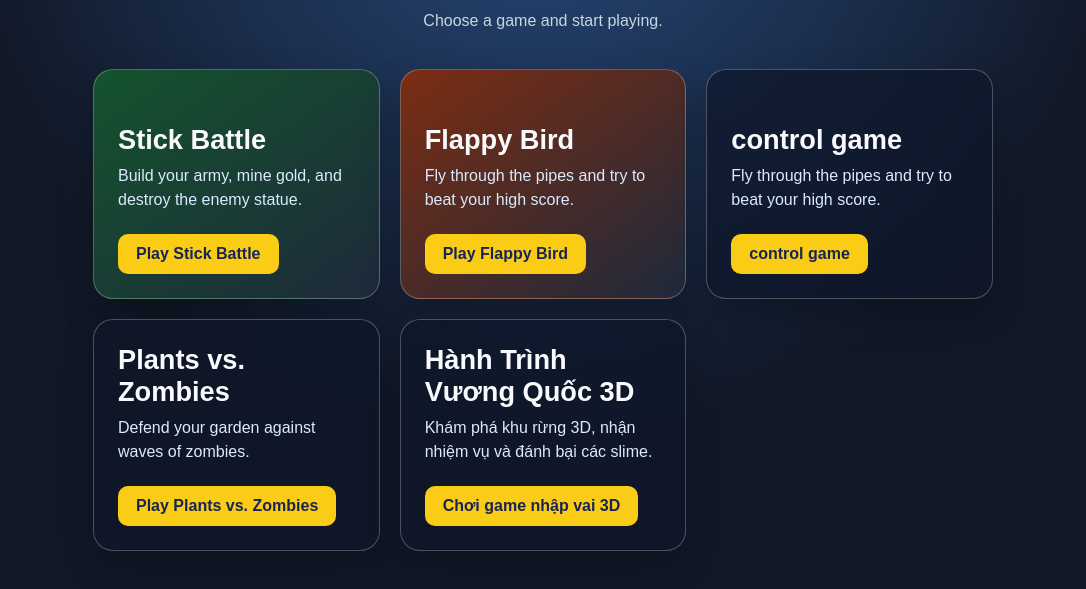
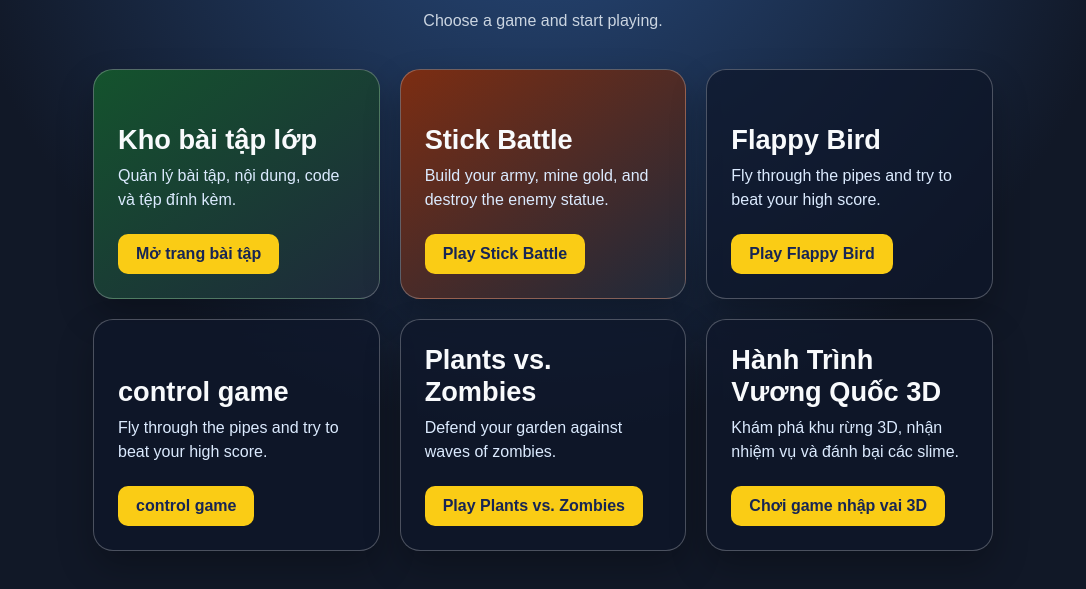
Before and after one commit to vuongquan864-ux/html-game, a plain HTML site: page index.html in a window 1280 px wide. Shown: the part 163-752 px from the top of the page, without its empty margins (97-1183 px from the left). Drawn offline with Linux system fonts and the light colour scheme.

Commit message:
Add class assignments page to arcade

```diff
--- a/index.html
+++ b/index.html
@@ -55,6 +55,11 @@
     <p class="intro">Choose a game and start playing.</p>
     <section class="games" aria-label="Available games">
       <article class="game-card">
+        <h2>Kho bài tập lớp</h2>
+        <p>Quản lý bài tập, nội dung, code và tệp đính kèm.</p>
+        <a href="Untitled-111.html">Mở trang bài tập</a>
+      </article>
+      <article class="game-card">
         <h2>Stick Battle</h2>
         <p>Build your army, mine gold, and destroy the enemy statue.</p>
         <a href="Stick-Battle.html">Play Stick Battle</a>
```
